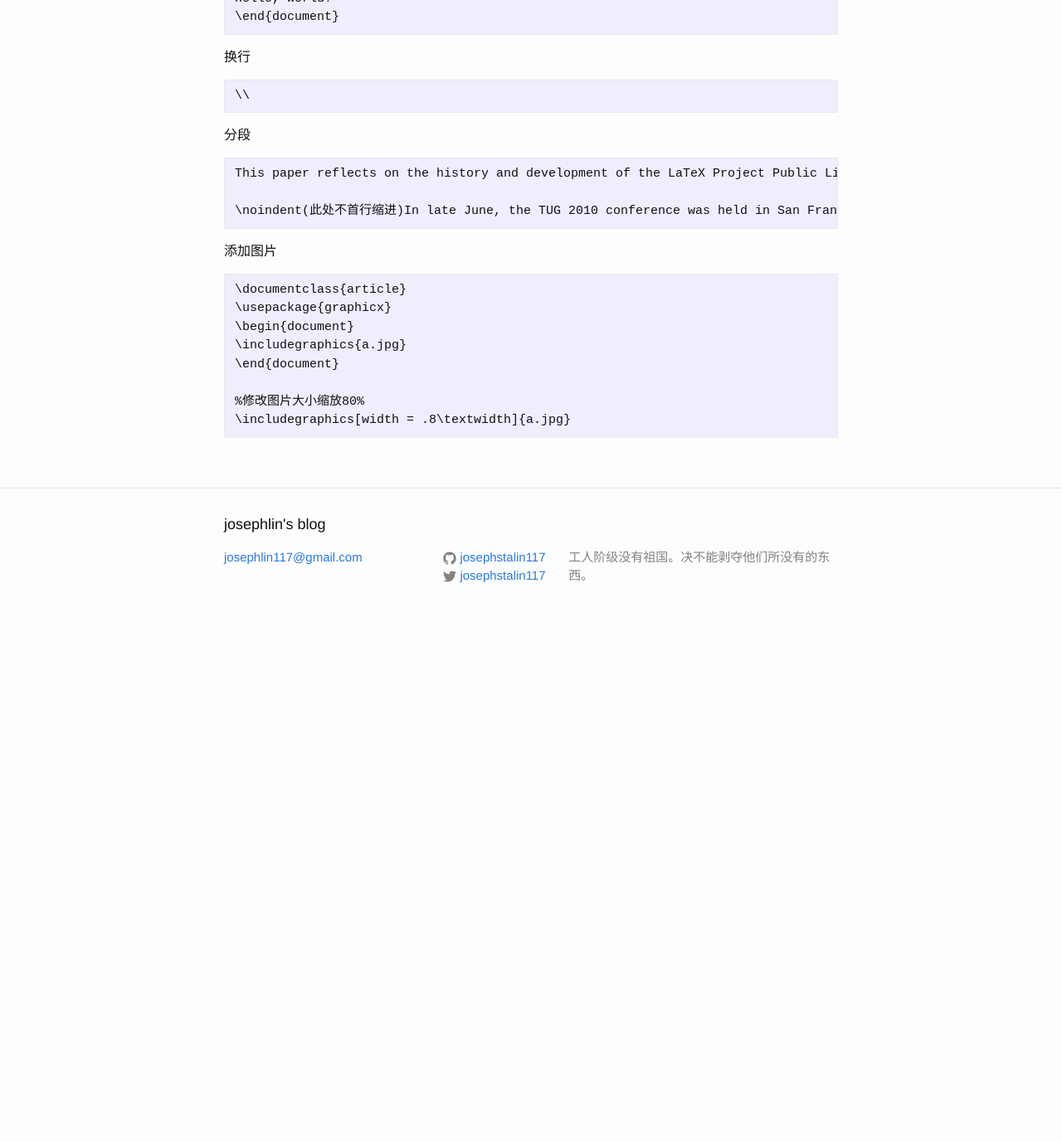
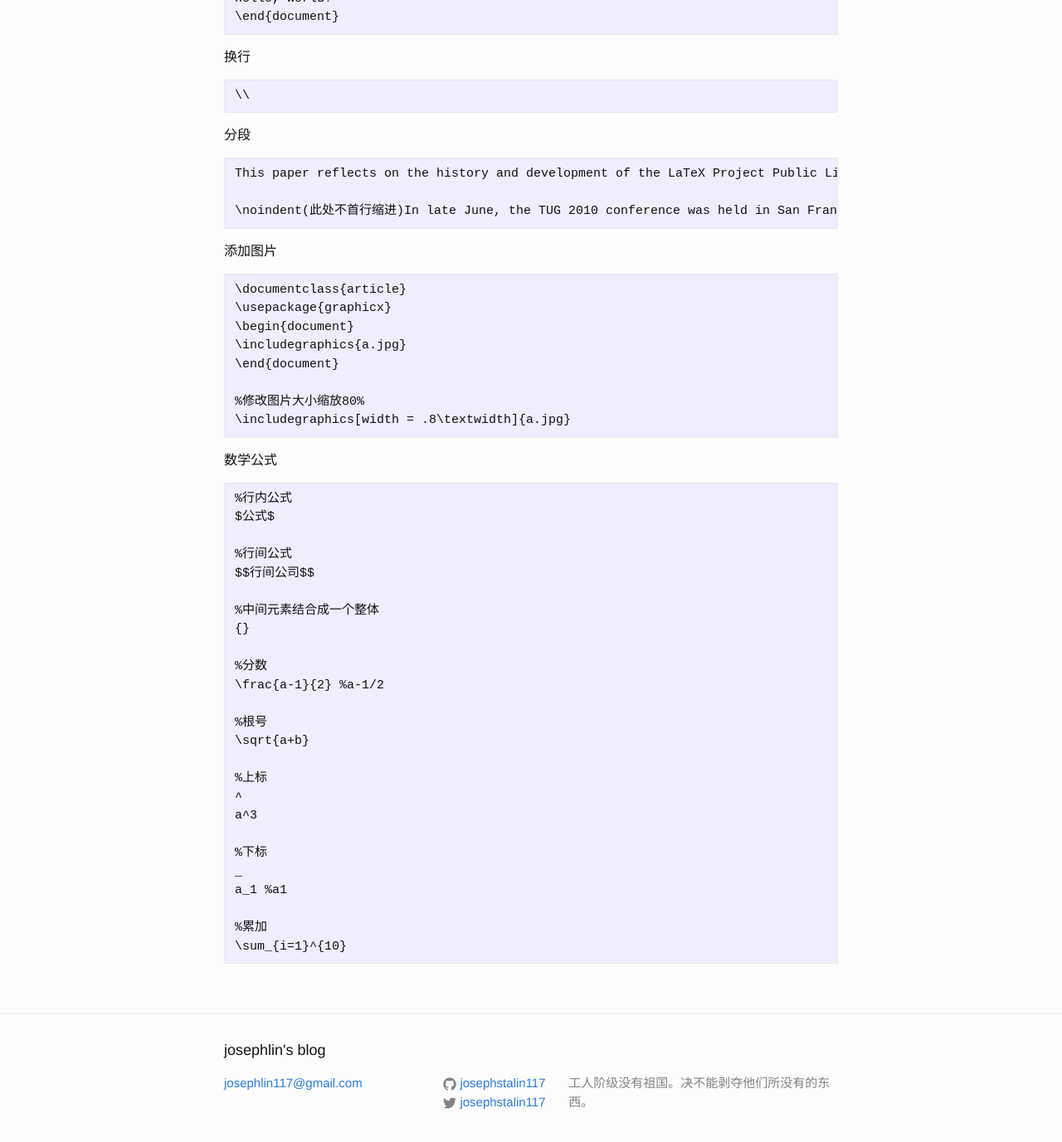
Before and after one commit to josephstalin117/josephstalin117.github.io, a Jekyll site: the page built from _posts/2018-6-23-latex.markdown, in a window 1280 px wide and 1400 px high, scrolled down 733 px. Shown: the top 1377 px of the window at 83% size. Built offline with Jekyll 4.4.1, drawn with Linux system fonts in a browser that asks for light colours; before the commit the page ends 1499 px from its top, so only the background shows below that.

Commit message:
add math

````diff
--- a/_posts/2018-6-23-latex.markdown
+++ b/_posts/2018-6-23-latex.markdown
@@ -55,3 +55,32 @@ This paper reflects on the history and development of the LaTeX Project Public L
 %修改图片大小缩放80%
 \includegraphics[width = .8\textwidth]{a.jpg}
 ```
+
+数学公式
+```
+%行内公式
+$公式$
+
+%行间公式
+$$行间公司$$
+
+%中间元素结合成一个整体
+{}
+
+%分数
+\frac{a-1}{2} %a-1/2
+
+%根号
+\sqrt{a+b}
+
+%上标
+^
+a^3
+
+%下标
+_
+a_1 %a1
+
+%累加
+\sum_{i=1}^{10}
+```
````
